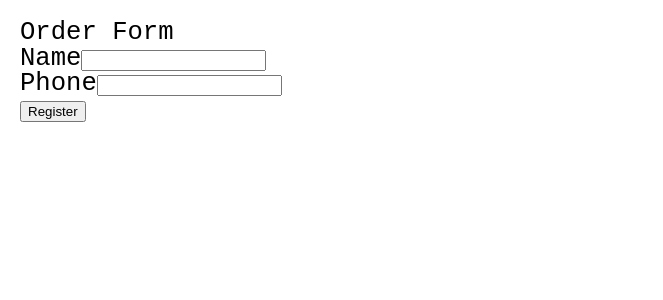
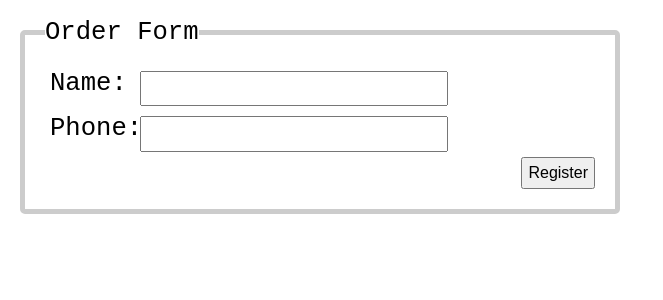
Before and after one commit to Pierluigi10/react-validation-form, a React (Create React App) app: page / in a window 1280 px wide. Shown: the top 300 px of the page, without its empty margins (0-663 px from the left). Built offline with nearby package versions, Linux system fonts and the light colour scheme.

Commit message:
add styling

```diff
--- a/src/App.scss
+++ b/src/App.scss
@@ -3,5 +3,54 @@ body {
   font-family: "Courier New", Courier, monospace;
   .App {
     font-size: 1.6rem;
+    form {
+      width: 600px;
+      fieldset {
+        border: 5px solid #ccc;
+        border-radius: 5px;
+        padding: 20px;
+
+        .row {
+          display: flex;
+          align-content: start;
+          padding: 5px;
+          label {
+            &:after {
+              content: ":";
+            }
+            width: 90px;
+            margin: 0 0 10px 0;
+          }
+          input {
+            font-size: 1rem;
+            width: 300px;
+          }
+        }
+        .invalid input {
+          color: red;
+        }
+        .note {
+          font-size: 1rem;
+          margin: 0 0 20px 97px;
+        }
+        .buttonRow {
+          display: flex;
+          justify-content: right;
+          button {
+            font-size: 1rem;
+            padding: 5px;
+          }
+        }
+      }
+    }
+    pre {
+      font-family: "Courier New", Courier, monospace;
+      color: brown;
+      margin: 10px 0 0 0;
+      background-color: #eee;
+      padding: 10px;
+      font-size: 1.2rem;
+      width: 580px;
+    }
   }
 }
```
